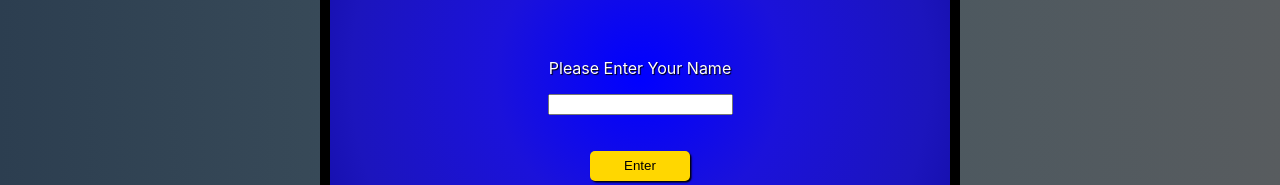
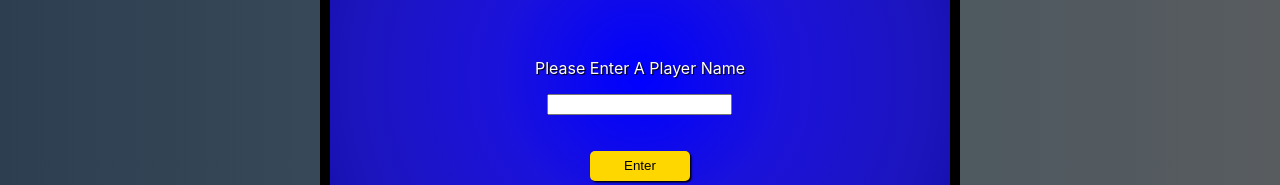
Before and after one commit to SJellen/generalknowledge, a Next.js app: page / in a window 1280 px wide. Shown: the part 343-528 px from the top of the page. Built offline with nearby package versions, Linux system fonts and the light colour scheme.

Commit message:
edit on start language from "Your Name" to "Player Name"

```diff
--- a/components/Start.js
+++ b/components/Start.js
@@ -26,7 +26,7 @@ export default function Start() {
                         <div className={styles.inputBox}>
                             <form className={styles.form} onSubmit={handleStartSubmit}>
                                 <div className={styles.inputContainer}>
-                                    <label>Please Enter Your Name
+                                    <label>Please Enter A Player Name
                                         <input
                                         type="text"
                                         name="name"
```
